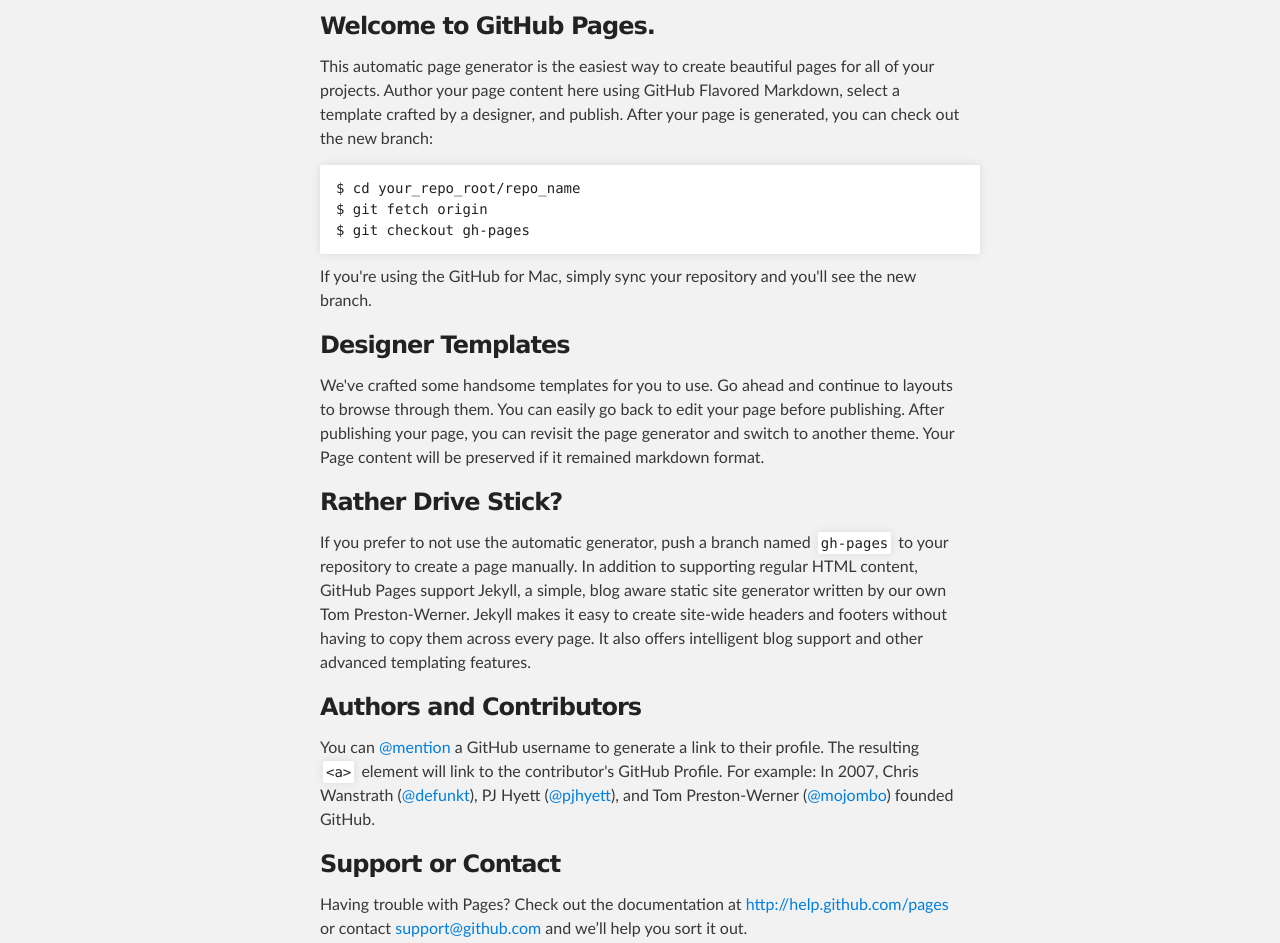
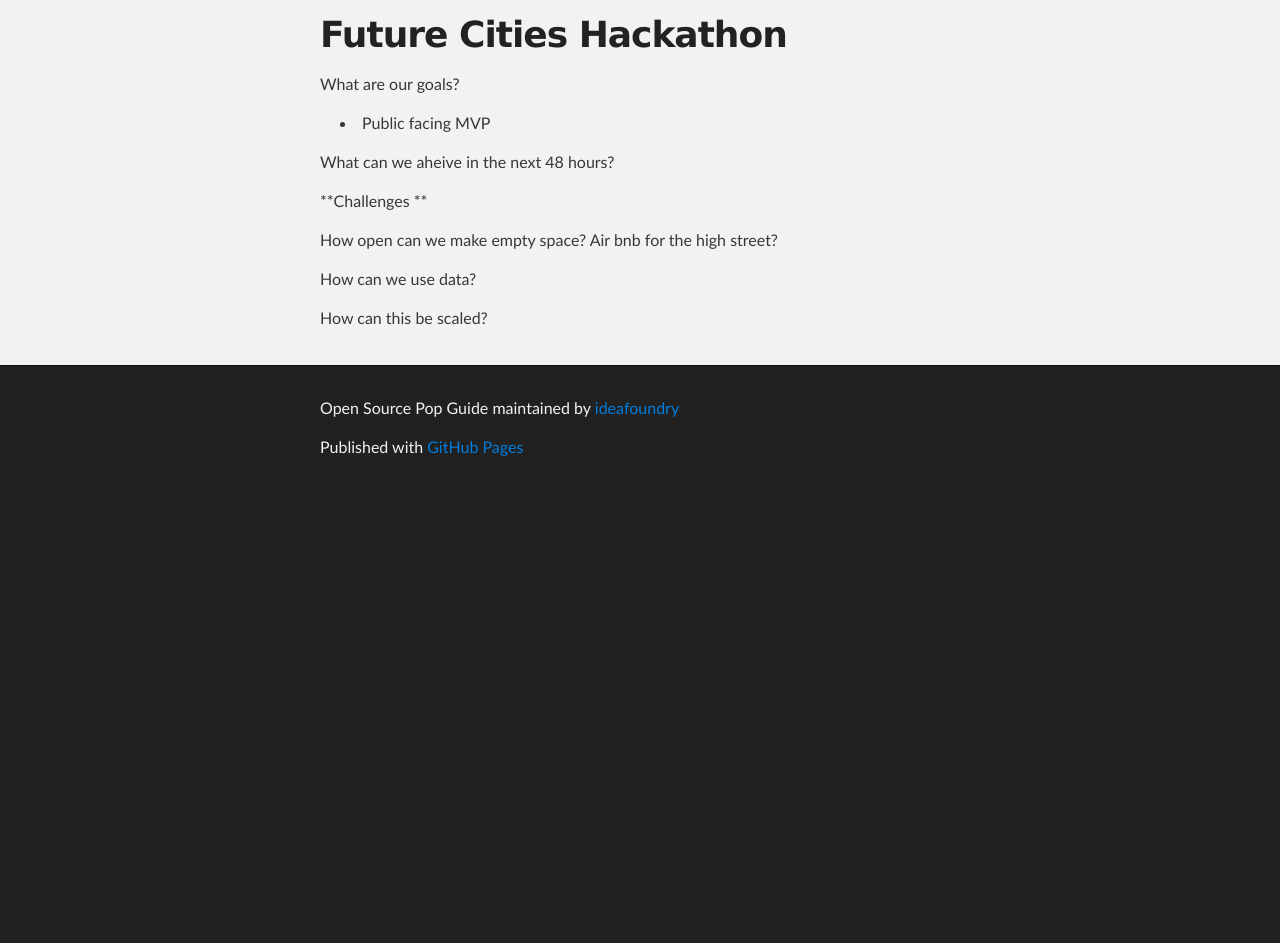
Before and after one commit to ideafoundry-zz/openpopup, a plain HTML site: page index.html in a window 1280 px wide. Shown: the part 252-1195 px from the top of the page. After the commit the page ends 800 px from the top, so only its background shows below. Drawn offline with Linux system fonts and the light colour scheme.

```diff
--- a/index.html
+++ b/index.html
@@ -31,37 +31,23 @@
     <!-- MAIN CONTENT -->
     <div id="main_content_wrap" class="outer">
       <section id="main_content" class="inner">
-        <h3>
-<a name="welcome-to-github-pages" class="anchor" href="#welcome-to-github-pages"><span class="octicon octicon-link"></span></a>Welcome to GitHub Pages.</h3>
+        <h1>
+<a name="future-cities-hackathon" class="anchor" href="#future-cities-hackathon"><span class="octicon octicon-link"></span></a>Future Cities Hackathon</h1>
 
-<p>This automatic page generator is the easiest way to create beautiful pages for all of your projects. Author your page content here using GitHub Flavored Markdown, select a template crafted by a designer, and publish. After your page is generated, you can check out the new branch:</p>
+<p>What are our goals? </p>
 
-<pre><code>$ cd your_repo_root/repo_name
-$ git fetch origin
-$ git checkout gh-pages
-</code></pre>
+<ul>
+<li>Public facing MVP<br>
+</li>
+</ul><p>What can we aheive in the next 48 hours? </p>
 
-<p>If you're using the GitHub for Mac, simply sync your repository and you'll see the new branch.</p>
+<p>**Challenges  **</p>
 
-<h3>
-<a name="designer-templates" class="anchor" href="#designer-templates"><span class="octicon octicon-link"></span></a>Designer Templates</h3>
+<p>How open can we make empty space? Air bnb for the high street? </p>
 
-<p>We've crafted some handsome templates for you to use. Go ahead and continue to layouts to browse through them. You can easily go back to edit your page before publishing. After publishing your page, you can revisit the page generator and switch to another theme. Your Page content will be preserved if it remained markdown format.</p>
+<p>How can we use data? </p>
 
-<h3>
-<a name="rather-drive-stick" class="anchor" href="#rather-drive-stick"><span class="octicon octicon-link"></span></a>Rather Drive Stick?</h3>
-
-<p>If you prefer to not use the automatic generator, push a branch named <code>gh-pages</code> to your repository to create a page manually. In addition to supporting regular HTML content, GitHub Pages support Jekyll, a simple, blog aware static site generator written by our own Tom Preston-Werner. Jekyll makes it easy to create site-wide headers and footers without having to copy them across every page. It also offers intelligent blog support and other advanced templating features.</p>
-
-<h3>
-<a name="authors-and-contributors" class="anchor" href="#authors-and-contributors"><span class="octicon octicon-link"></span></a>Authors and Contributors</h3>
-
-<p>You can <a href="https://github.com/blog/821" class="user-mention">@mention</a> a GitHub username to generate a link to their profile. The resulting <code>&lt;a&gt;</code> element will link to the contributor's GitHub Profile. For example: In 2007, Chris Wanstrath (<a href="https://github.com/defunkt" class="user-mention">@defunkt</a>), PJ Hyett (<a href="https://github.com/pjhyett" class="user-mention">@pjhyett</a>), and Tom Preston-Werner (<a href="https://github.com/mojombo" class="user-mention">@mojombo</a>) founded GitHub.</p>
-
-<h3>
-<a name="support-or-contact" class="anchor" href="#support-or-contact"><span class="octicon octicon-link"></span></a>Support or Contact</h3>
-
-<p>Having trouble with Pages? Check out the documentation at <a href="http://help.github.com/pages">http://help.github.com/pages</a> or contact <a href="mailto:support@github.com">support@github.com</a> and we’ll help you sort it out.</p>
+<p>How can this be scaled? </p>
       </section>
     </div>
 
```
Also changed, not shown: params.json (+1 -1 lines).
